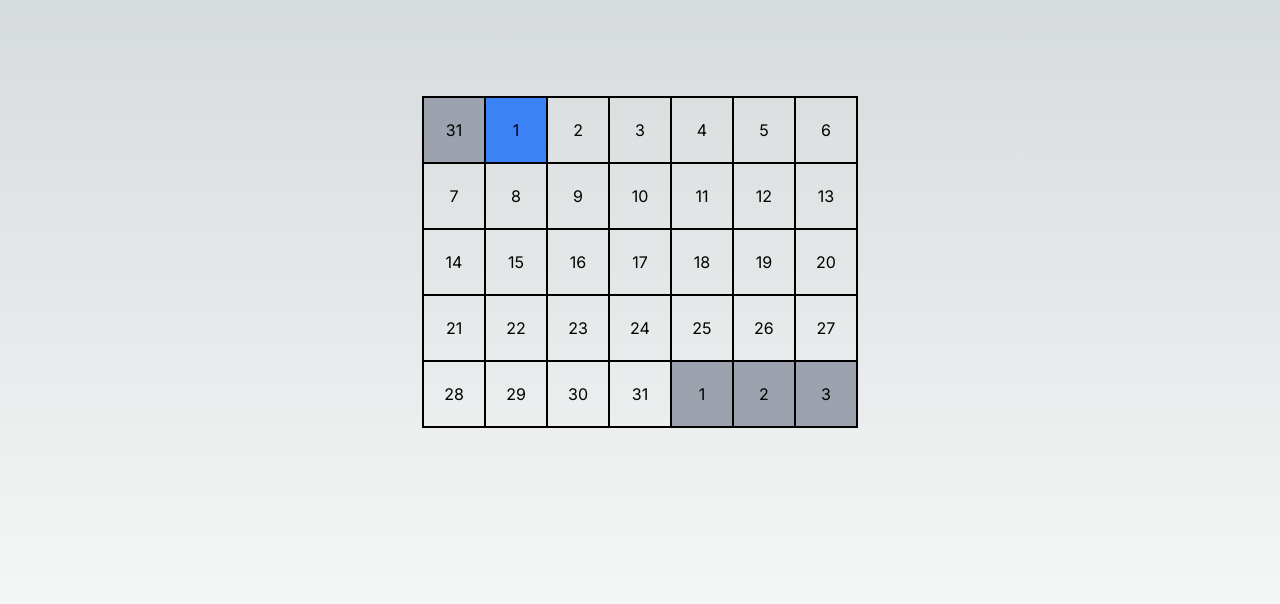
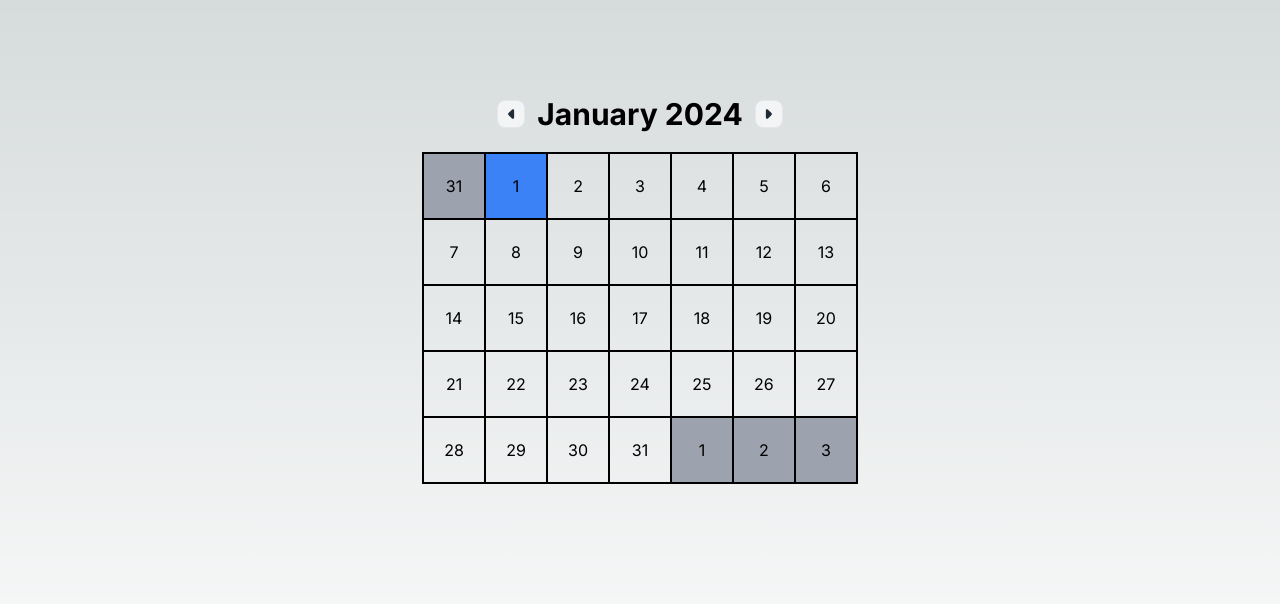
Before and after one commit to ben-hilger/gratitude, a Next.js app in the folder web/: page / in a window 1280 px wide. Shown: the top 604 px of the page. Built offline with nearby package versions, Linux system fonts and the light colour scheme.

Commit message:
feature: add ability to change between months on calendar

```diff
--- /dev/null
+++ b/web/src/app/_lib/date.ts
@@ -0,0 +1,14 @@
+export function incrementMonth(date: Date, change: number): Date {
+    const newDate = new Date();
+    const newMonth = date.getMonth() + change;
+    const maxDate = getMaxDateForMonth(newMonth);
+    newDate.setTime(date.getTime());
+    newDate.setDate(Math.min(maxDate, date.getDate()))
+    newDate.setMonth(date.getMonth() + change);
+    return newDate
+}
+
+function getMaxDateForMonth(month: number) {
+    const date = new Date(2024, month + 1, 0)
+    return date.getDate()
+}
--- a/web/src/app/page.tsx
+++ b/web/src/app/page.tsx
@@ -2,25 +2,56 @@
 
 import Calendar from "@/components/calendar/calendar";
 import {useState} from "react";
-import {changeMonth} from "@/app/_lib/date";
+import {incrementMonth} from "@/app/_lib/date";
 
 export default function Home() {
 
     const [selectedDate, setSelectedDate] = useState<Date>(new Date(2024, 0, 1, 0, 0, 0, 0))
 
-    function nextMonth() {
-        const newDate = changeMonth(selectedDate, 1)
+    function goToNextMonth() {
+        const newDate = incrementMonth(selectedDate, 1)
         setSelectedDate(newDate)
     }
 
-    function prevMonth() {
-        const newDate = changeMonth(selectedDate, -1)
+    function goToPrevMonth() {
+        const newDate = incrementMonth(selectedDate, -1)
         setSelectedDate(newDate)
     }
 
+    function currentMonth() {
+        const month = selectedDate.getMonth()
+        return Intl.DateTimeFormat(undefined, {
+            month: 'long',
+            year: 'numeric'
+        }).format(selectedDate)
+    }
+
     return (
-    <main className="flex min-h-screen flex-col items-center justify-between p-24">
-      <Calendar onChange={setSelectedDate} selectedDate={selectedDate} month={0} year={2024}></Calendar>
+    <main className="flex min-h-screen flex-col items-center p-24">
+        <div className={"text-3xl flex items-center justify-center gap-3 font-bold mb-5"}>
+            <kbd
+                onClick={goToPrevMonth}
+                className="cursor-pointer rtl:rotate-180 inline-flex items-center px-2 py-2 text-gray-800 bg-gray-100 border border-gray-200 rounded-lg dark:bg-gray-600 dark:text-gray-100 dark:border-gray-500">
+                <svg className="w-2.5 h-2.5" aria-hidden="true" xmlns="http://www.w3.org/2000/svg" fill="currentColor"
+                     viewBox="0 0 10 16">
+                    <path
+                        d="M8.766.566A2 2 0 0 0 6.586 1L1 6.586a2 2 0 0 0 0 2.828L6.586 15A2 2 0 0 0 10 13.586V2.414A2 2 0 0 0 8.766.566Z"/>
+                </svg>
+                <span className="sr-only">Arrow key left</span>
+            </kbd>
+            {currentMonth()}
+            <kbd
+                onClick={goToNextMonth}
+                className="cursor-pointer rtl:rotate-180 inline-flex items-center px-2 py-2 text-gray-800 bg-gray-100 border border-gray-200 rounded-lg dark:bg-gray-600 dark:text-gray-100 dark:border-gray-500">
+                <svg className="w-2.5 h-2.5" aria-hidden="true" xmlns="http://www.w3.org/2000/svg" fill="currentColor"
+                     viewBox="0 0 10 16">
+                    <path d="M3.414 1A2 2 0 0 0 0 2.414v11.172A2 2 0 0 0 3.414 15L9 9.414a2 2 0 0 0 0-2.828L3.414 1Z"/>
+                </svg>
+                <span className="sr-only">Arrow key right</span>
+            </kbd>
+
+        </div>
+        <Calendar onChange={setSelectedDate} selectedDate={selectedDate}></Calendar>
     </main>
-  );
+    );
 }
--- a/web/src/components/calendar/calendar.tsx
+++ b/web/src/components/calendar/calendar.tsx
@@ -2,8 +2,6 @@ import CalendarCell from "@/components/calendar/calendarcell";
 import {getDatesInRange, getFirstDayOfWeek, getLastDayOfWeek} from "@/app/_lib/calendar";
 
 interface CalendarProps {
-    month: number
-    year: number
     selectedDate: Date
     onChange: (date: Date) => void
 }
@@ -11,8 +9,8 @@ interface CalendarProps {
 export default function Calendar(props: CalendarProps) {
 
     function getDatesToDisplay(): Date[] {
-        const startDate = new Date(props.year, props.month, 1, 0, 0, 0, 0)
-        const endDate = new Date(props.year, props.month + 1, 0, 0, 0, 0, 0)
+        const startDate = new Date(props.selectedDate.getFullYear(), props.selectedDate.getMonth(), 1, 0, 0, 0, 0)
+        const endDate = new Date(props.selectedDate.getFullYear(), props.selectedDate.getMonth() + 1, 0, 0, 0, 0, 0)
 
         const startDay = getFirstDayOfWeek(startDate);
         const endDay = getLastDayOfWeek(endDate);
@@ -27,10 +25,10 @@ export default function Calendar(props: CalendarProps) {
     function buildCalendar() {
         const dates = getDatesToDisplay();
 
-        return dates.map((date: Date, index: number) => {
+        return dates.map((date: Date) => {
             return <CalendarCell date={date}
-                                 key={index}
-                                 disabled={date.getMonth() !== props.month}
+                                 key={date.toDateString()}
+                                 disabled={date.getMonth() !== props.selectedDate.getMonth()}
                                  selected={props.selectedDate.toDateString() === date.toDateString()}
                                  onClick={selectDate}>
                     </CalendarCell>
--- /dev/null
+++ b/web/src/components/ui/dropdown.tsx
@@ -0,0 +1,48 @@
+interface Props {
+    id: string
+    items: string[]
+    dropdownLabel: string
+}
+
+
+
+export default function UIDropdown(props: Props) {
+
+    return (
+        <>
+            <button id="dropdownDefaultButton" data-dropdown-toggle="dropdown"
+                    className="text-white bg-blue-700 hover:bg-blue-800 focus:ring-4 focus:outline-none focus:ring-blue-300 font-medium rounded-lg text-sm px-5 py-2.5 text-center inline-flex items-center dark:bg-blue-600 dark:hover:bg-blue-700 dark:focus:ring-blue-800"
+                    type="button">{ props.dropdownLabel } <svg className="w-2.5 h-2.5 ms-3" aria-hidden="true"
+                                                       xmlns="http://www.w3.org/2000/svg" fill="none"
+                                                       viewBox="0 0 10 6">
+                <path stroke="currentColor" stroke-linecap="round" stroke-linejoin="round" stroke-width="2"
+                      d="m1 1 4 4 4-4"/>
+            </svg>
+            </button>
+
+            <div id="dropdown"
+                 className="z-10 hidden bg-white divide-y divide-gray-100 rounded-lg shadow w-44 dark:bg-gray-700">
+                <ul className="py-2 text-sm text-gray-700 dark:text-gray-200" aria-labelledby="dropdownDefaultButton">
+                    <li>
+                        <a href="#"
+                           className="block px-4 py-2 hover:bg-gray-100 dark:hover:bg-gray-600 dark:hover:text-white">Dashboard</a>
+                    </li>
+                    <li>
+                        <a href="#"
+                           className="block px-4 py-2 hover:bg-gray-100 dark:hover:bg-gray-600 dark:hover:text-white">Settings</a>
+                    </li>
+                    <li>
+                        <a href="#"
+                           className="block px-4 py-2 hover:bg-gray-100 dark:hover:bg-gray-600 dark:hover:text-white">Earnings</a>
+                    </li>
+                    <li>
+                        <a href="#"
+                           className="block px-4 py-2 hover:bg-gray-100 dark:hover:bg-gray-600 dark:hover:text-white">Sign
+                            out</a>
+                    </li>
+                </ul>
+            </div>
+        </>
+
+    )
+}
```
Also changed, not shown: 1 other file (tests, documents, lock files or other folders).
